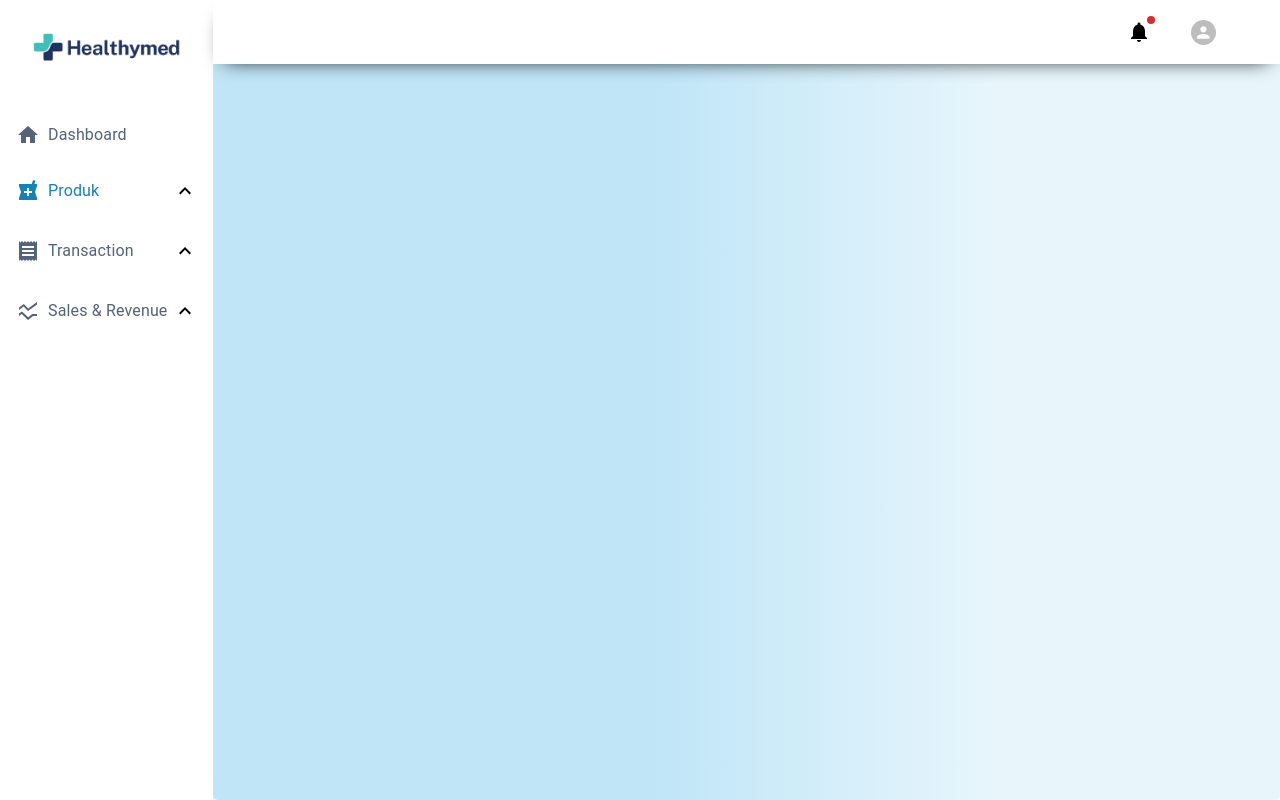
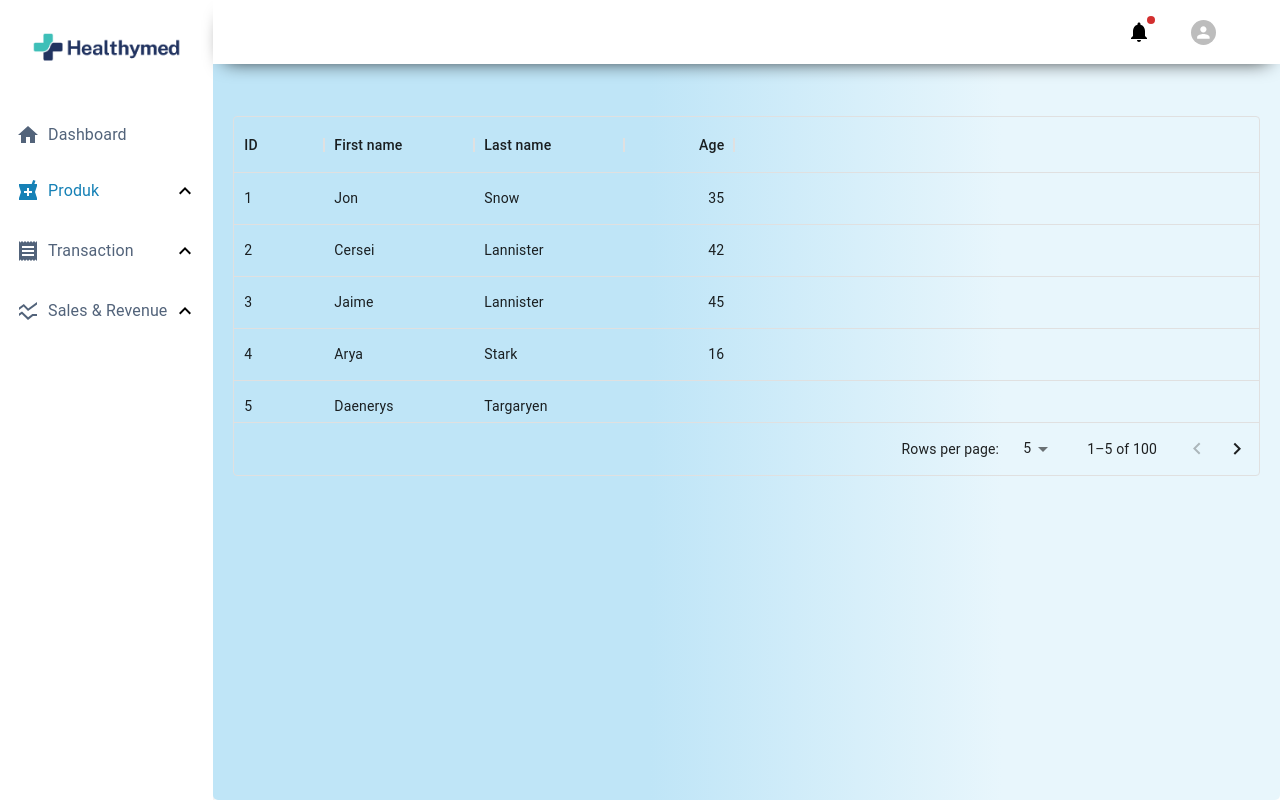
Before and after one commit to purwadhikafullstack/jcwd-2002-01-fe, a Next.js app: page /admin/inventory/products in a window 1280 px wide. Built offline with nearby package versions, Linux system fonts and the light colour scheme.

Commit message:
UI: create data grid for admin product list

```diff
--- a/package.json
+++ b/package.json
@@ -14,6 +14,7 @@
     "@emotion/styled": "^11.8.1",
     "@mui/icons-material": "^5.8.2",
     "@mui/material": "^5.8.2",
+    "@mui/x-data-grid": "^5.12.2",
     "apexcharts": "^3.35.3",
     "framer-motion": "^6.3.10",
     "lodash": "^4.17.21",
--- /dev/null
+++ b/src/components/admin/TableData.jsx
@@ -0,0 +1,20 @@
+import { DataGrid } from "@mui/x-data-grid";
+import { useState } from "react";
+
+const TableData = ({ rows, columns }) => {
+  const [pageSize, setPageSize] = useState(5);
+  return (
+    <DataGrid
+      rows={rows}
+      columns={columns}
+      onPageSizeChange={(newPageSize) => setPageSize(newPageSize)}
+      pageSize={pageSize}
+      rowsPerPageOptions={[5, 10]}
+      rowCount={100}
+      pagination
+      disableSelectionOnClick
+    />
+  );
+};
+
+export default TableData;
--- a/src/pages/admin/inventory/products.jsx
+++ b/src/pages/admin/inventory/products.jsx
@@ -1,3 +1,52 @@
-const Products = () => {};
+import { Box, Container } from "@mui/material";
+import TableData from "components/admin/TableData";
+const columns = [
+  { field: "id", headerName: "ID", width: 90 },
+  {
+    field: "firstName",
+    headerName: "First name",
+    width: 150,
+    editable: true,
+  },
+  {
+    field: "lastName",
+    headerName: "Last name",
+    width: 150,
+    editable: true,
+  },
+  {
+    field: "age",
+    headerName: "Age",
+    type: "number",
+    width: 110,
+    editable: true,
+  },
+];
+
+const rows = [
+  { id: 1, lastName: "Snow", firstName: "Jon", age: 35 },
+  { id: 2, lastName: "Lannister", firstName: "Cersei", age: 42 },
+  { id: 3, lastName: "Lannister", firstName: "Jaime", age: 45 },
+  { id: 4, lastName: "Stark", firstName: "Arya", age: 16 },
+  { id: 5, lastName: "Targaryen", firstName: "Daenerys", age: null },
+  { id: 6, lastName: "Melisandre", firstName: null, age: 150 },
+  { id: 7, lastName: "Clifford", firstName: "Ferrara", age: 44 },
+  { id: 8, lastName: "Frances", firstName: "Rossini", age: 36 },
+  { id: 9, lastName: "Roxie", firstName: "Harvey", age: 65 },
+];
+const Products = () => {
+  return (
+    <Box
+      sx={{
+        p: "20px",
+        height: 400,
+        width: "100%",
+        marginTop: "32px",
+      }}
+    >
+      <TableData columns={columns} rows={rows}></TableData>
+    </Box>
+  );
+};
 
 export default Products;
```
Also changed, not shown: src/components/admin/AnalyticCard.jsx (+32 -2 lines), 1 other file (tests, documents, lock files or other folders).
